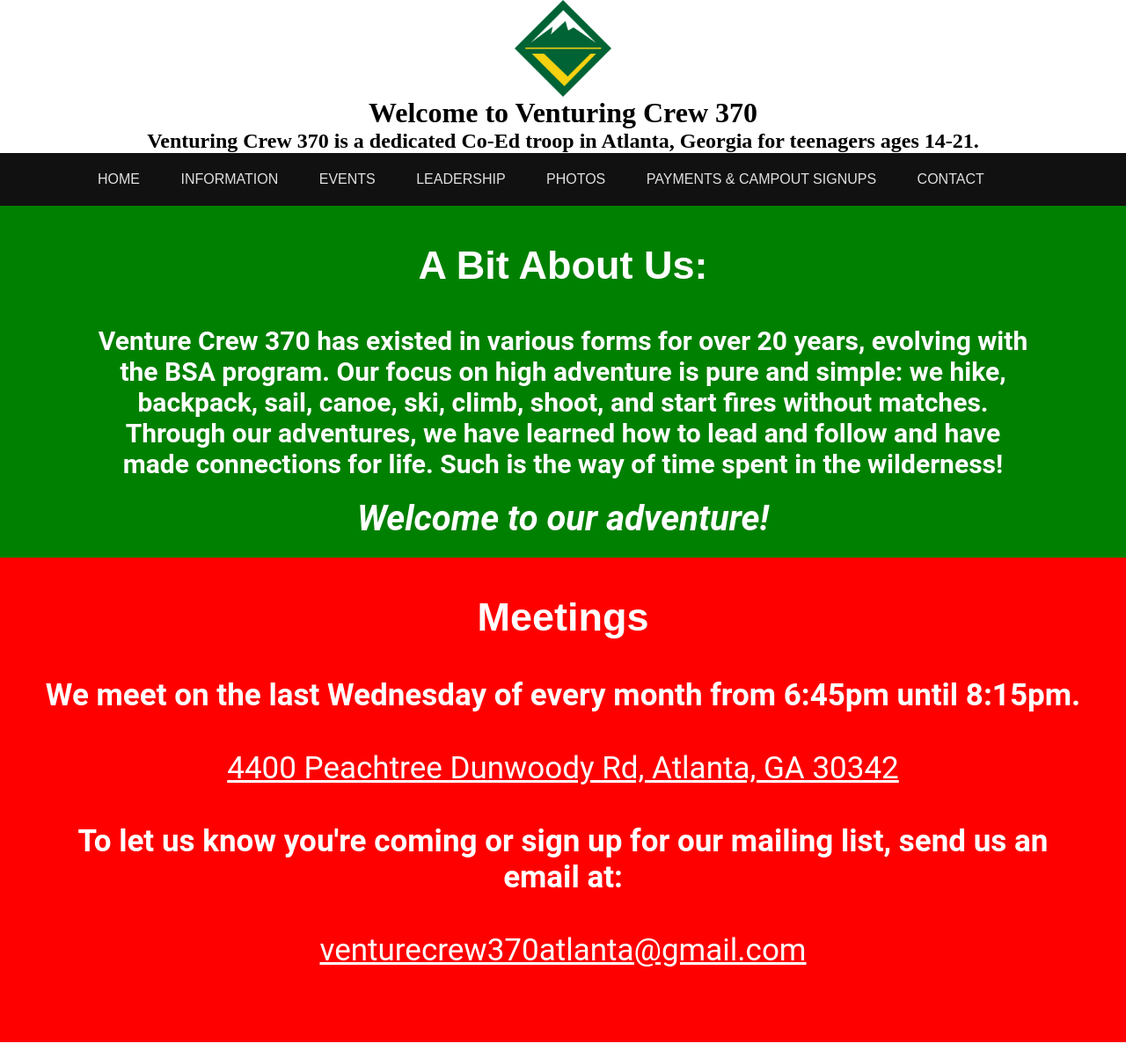
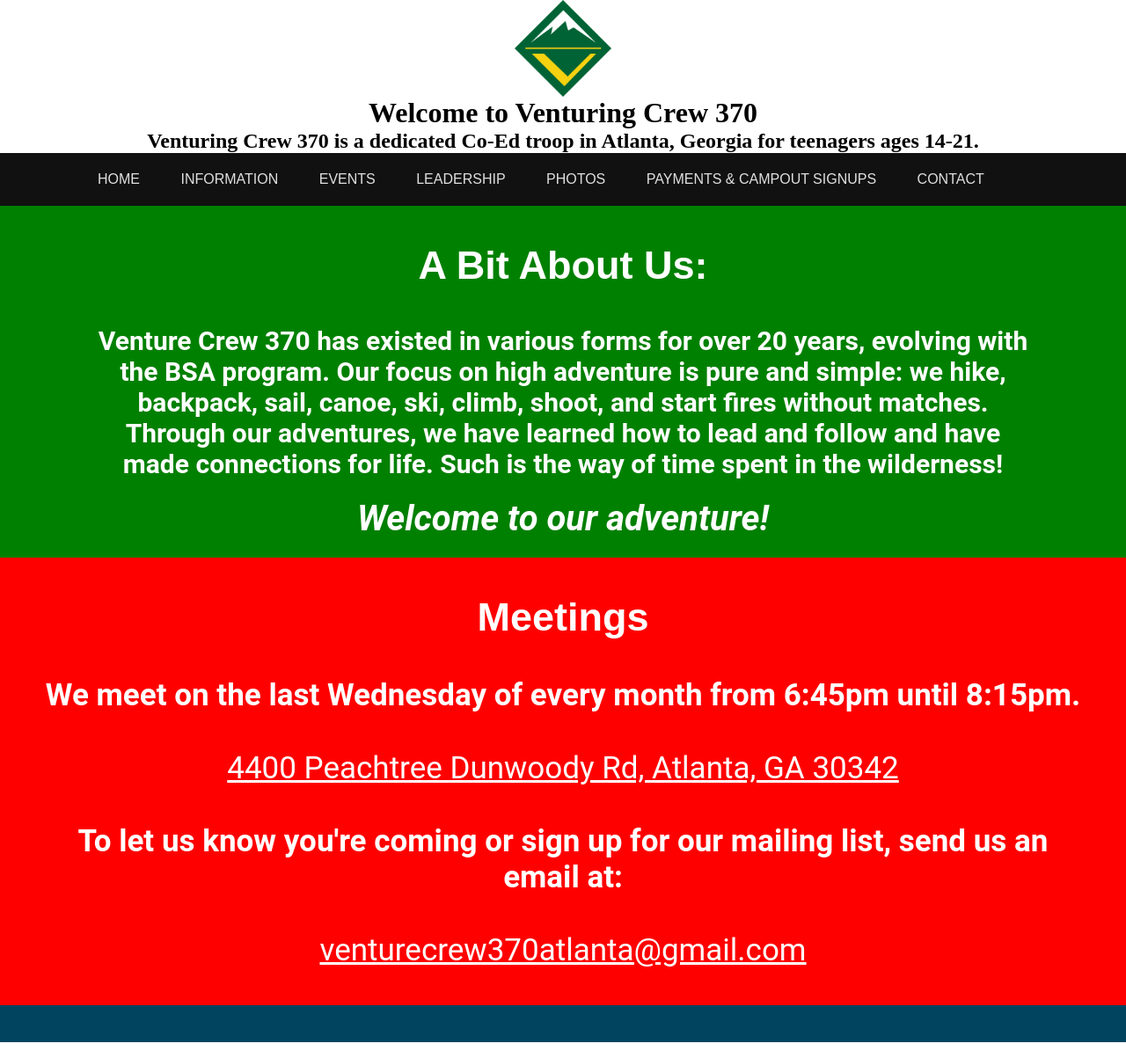
Before and after one commit to crew-370/Crew370, a Jekyll site: the page built from index.html, in a window 1280 px wide. Shown: the top 1203 px of the page at 88% size. Built offline with Jekyll 4.4.1, drawn with Linux system fonts in a browser that asks for light colours; grey boxes are pictures that could not be loaded.

Commit message:
updated background colors

```diff
--- a/styles/bottombar.css
+++ b/styles/bottombar.css
@@ -1,5 +1,5 @@
 :root {
-  --bb-background: red;
+  --bb-background: #004460;
 }
 
 .bottombar {
@@ -19,6 +19,7 @@
   display: block;
   margin-left: auto;
   margin-right: auto;
+  background-color:#006B3F
 }
 
 
@@ -32,5 +33,5 @@
   margin-top: 39px;
   margin-right: 21px;
   margin-bottom: 21px;
-  background-color: #004460;
+  background-color:#006B3F;
 }
```
